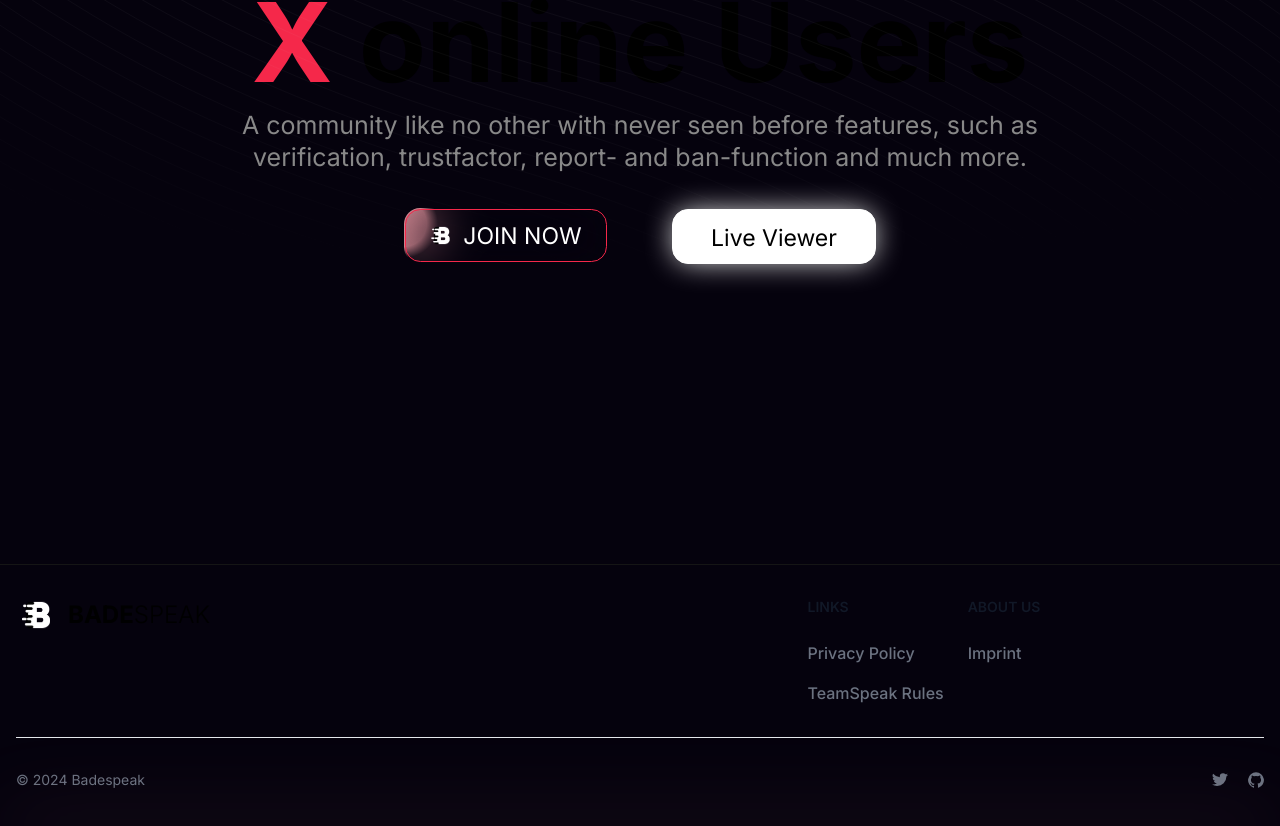
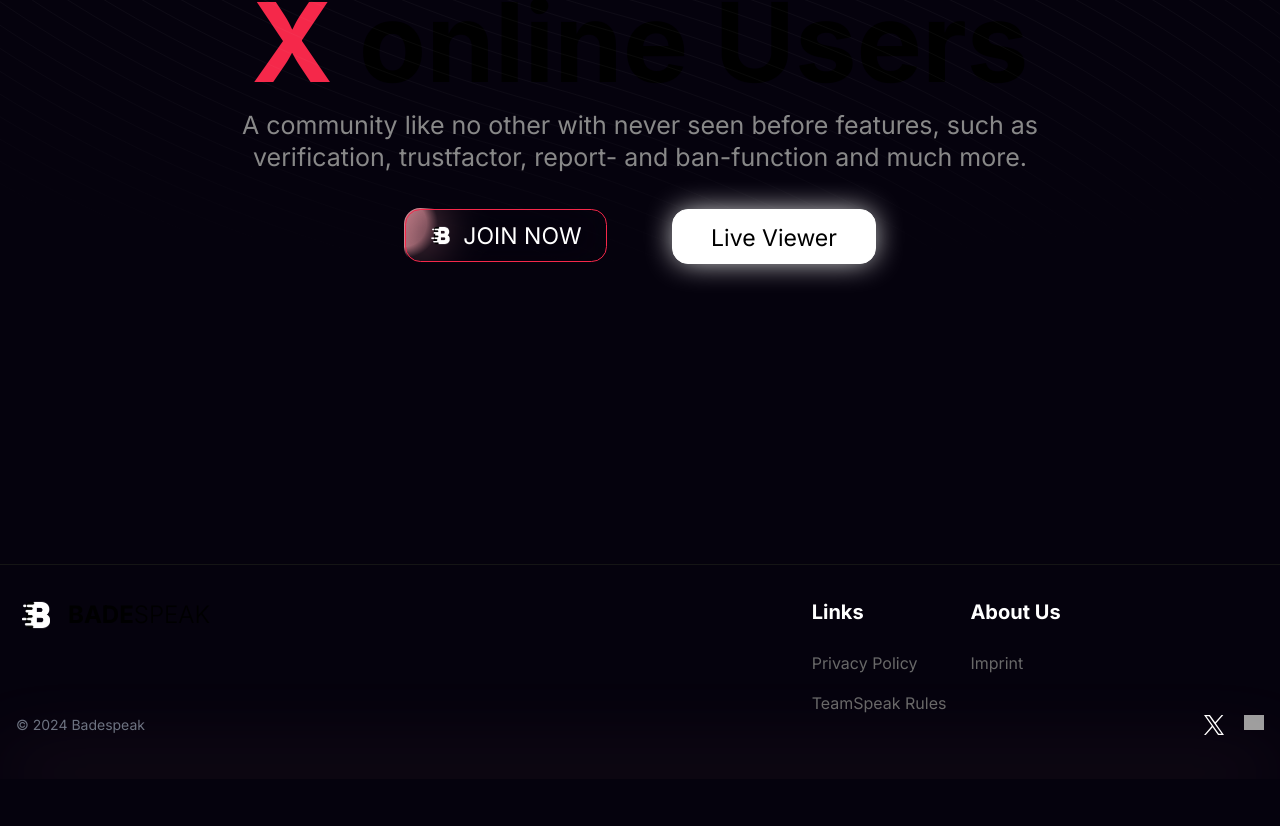
Before and after one commit to Badetuch/website_v3, a Next.js app: page / in a window 1280 px wide. Shown: the part 344-1170 px from the top of the page. After the commit the page ends 1123 px from the top, so only its background shows below. Built offline with nearby package versions, Linux system fonts and the light colour scheme; grey boxes are pictures that could not be loaded.

Commit message:
changed footer again

```diff
--- a/components/Footer.tsx
+++ b/components/Footer.tsx
@@ -1,70 +1,58 @@
-import React from 'react'
-import Image from 'next/image'
+import React from 'react';
+import Image from 'next/image';
 
 const Footer = () => {
   return (
-
-
     <footer>
-<hr className=" border-[#151515] border-xs" />
+      <hr className="border-[#151515] border-xs" />
       <div className="mx-auto w-full max-w-screen-xl p-4 py-6 lg:py-8">
         <div className="md:flex md:justify-between">
           <div className="mb-6 md:mb-0">
             <a className="flex items-center">
               <Image src="/img/LOGO_white.svg" width={40} height={39.51} className="h-8 me-3" alt="Badespeak Logo" />
-                  <div className="self-center whitespace-nowrap ">
-                  <span className="font-bold text-[24px] cursor-pointer" >BADE</span>
+              <div className="self-center whitespace-nowrap">
+                <span className="font-bold text-[24px] cursor-pointer">BADE</span>
                 <span className="font-light text-[24px] cursor-pointer">SPEAK</span>
               </div>
             </a>
           </div>
           <div className="grid grid-cols-2 gap-8 sm:gap-6 sm:grid-cols-3">
             <div>
-                  <h2 className="mb-6 text-sm font-semibold text-gray-900 uppercase dark:text-white">Links</h2>
-                  <ul className="text-gray-500 dark:text-gray-400 font-medium">
+              <h2 className="mb-6 text-[20px] font-bold text-white ">Links</h2>
+              <ul className="text-[#686868] font-normal">
                 <li className="mb-4">
-                          <a href="https://flowbite.com/" className="hover:underline">Privacy Policy</a>
+                  <a href="https://flowbite.com/" className="hover:underline hover:text-white">Privacy Policy</a>
                 </li>
                 <li>
-                          <a href="https://tailwindcss.com/" className="hover:underline">TeamSpeak Rules</a>
+                  <a href="https://tailwindcss.com/" className="hover:underline hover:text-white">TeamSpeak Rules</a>
                 </li>
               </ul>
             </div>
             <div>
-                  <h2 className="mb-6 text-sm font-semibold text-gray-900 uppercase dark:text-white">About Us</h2>
-                  <ul className="text-gray-500 dark:text-gray-400 font-medium">
+              <h2 className="mb-6 text-[20px] font-bold text-white ">About Us</h2>
+              <ul className="text-[#686868] font-normal">
                 <li className="mb-4">
-                          <a href="https://github.com/themesberg/flowbite" className="hover:underline ">Imprint</a>
+                  <a href="https://github.com/Badespeak" className="hover:underline hover:text-white">Imprint</a>
                 </li>
               </ul>
             </div>
           </div>
         </div>
-      <hr className="my-6 border-gray-200 sm:mx-auto dark:border-gray-700 lg:my-8" />
         <div className="sm:flex sm:items-center sm:justify-between">
-          <span className="text-sm text-gray-500 sm:text-center dark:text-gray-400">© 2024 Badespeak
-          </span>
+          <span className="text-sm text-gray-500 sm:text-center dark:text-gray-400">© 2024 Badespeak</span>
           <div className="flex mt-4 sm:justify-center sm:mt-0">
-              <a href="#" className="text-gray-500 hover:text-gray-900 dark:hover:text-white ms-5">
-                  <svg className="w-4 h-4" aria-hidden="true" xmlns="http://www.w3.org/2000/svg" fill="currentColor" viewBox="0 0 20 17">
-                    <path fill-rule="evenodd" d="M20 1.892a8.178 8.178 0 0 1-2.355.635 4.074 4.074 0 0 0 1.8-2.235 8.344 8.344 0 0 1-2.605.98A4.13 4.13 0 0 0 13.85 0a4.068 4.068 0 0 0-4.1 4.038 4 4 0 0 0 .105.919A11.705 11.705 0 0 1 1.4.734a4.006 4.006 0 0 0 1.268 5.392 4.165 4.165 0 0 1-1.859-.5v.05A4.057 4.057 0 0 0 4.1 9.635a4.19 4.19 0 0 1-1.856.07 4.108 4.108 0 0 0 3.831 2.807A8.36 8.36 0 0 1 0 14.184 11.732 11.732 0 0 0 6.291 16 11.502 11.502 0 0 0 17.964 4.5c0-.177 0-.35-.012-.523A8.143 8.143 0 0 0 20 1.892Z" clip-rule="evenodd"/>
-                </svg>
-                  <span className="sr-only">Twitter page</span>
+            <a href="https://x.com/badespeak" target='_blank' className="text-gray-500 hover:text-white ms-5">
+              <Image src="/img/x_logo.svg" width={20} height={20} alt="X Logo" />
             </a>
-              <a href="#" className="text-gray-500 hover:text-gray-900 dark:hover:text-white ms-5">
-                  <svg className="w-4 h-4" aria-hidden="true" xmlns="http://www.w3.org/2000/svg" fill="currentColor" viewBox="0 0 20 20">
-                        <path fill-rule="evenodd" d="M10 .333A9.911 9.911 0 0 0 6.866 19.65c.5.092.678-.215.678-.477 0-.237-.01-1.017-.014-1.845-2.757.6-3.338-1.169-3.338-1.169a2.627 2.627 0 0 0-1.1-1.451c-.9-.615.07-.6.07-.6a2.084 2.084 0 0 1 1.518 1.021 2.11 2.11 0 0 0 2.884.823c.044-.503.268-.973.63-1.325-2.2-.25-4.516-1.1-4.516-4.9A3.832 3.832 0 0 1 4.7 7.068a3.56 3.56 0 0 1 .095-2.623s.832-.266 2.726 1.016a9.409 9.409 0 0 1 4.962 0c1.89-1.282 2.717-1.016 2.717-1.016.366.83.402 1.768.1 2.623a3.827 3.827 0 0 1 1.02 2.659c0 3.807-2.319 4.644-4.525 4.889a2.366 2.366 0 0 1 .673 1.834c0 1.326-.012 2.394-.012 2.72 0 .263.18.572.681.475A9.911 9.911 0 0 0 10 .333Z" clip-rule="evenodd"/>
-                  </svg>
-                  <span className="sr-only">GitHub account</span>
+            <a href="https://github.com/Badespeak" target="_blank" className="text-gray-500 hover:text-white ms-5">
+              <Image src="/img/github_logo.svg" width={20} height={20} alt="GitHub Logo" />
             </a>
           </div>
         </div>
       </div>
       <div className="h-3 bg-light-red/[0.25] inset-x-0 rounded-full blur-2xl"></div> {/* Radient Glow */}
     </footer>
-
-
-  )
+  );
 }
 
-export default Footer
+export default Footer;
```
Also changed, not shown: public/img/x_logo.svg (added). Lines whose indentation alone changed are shown as unchanged.
